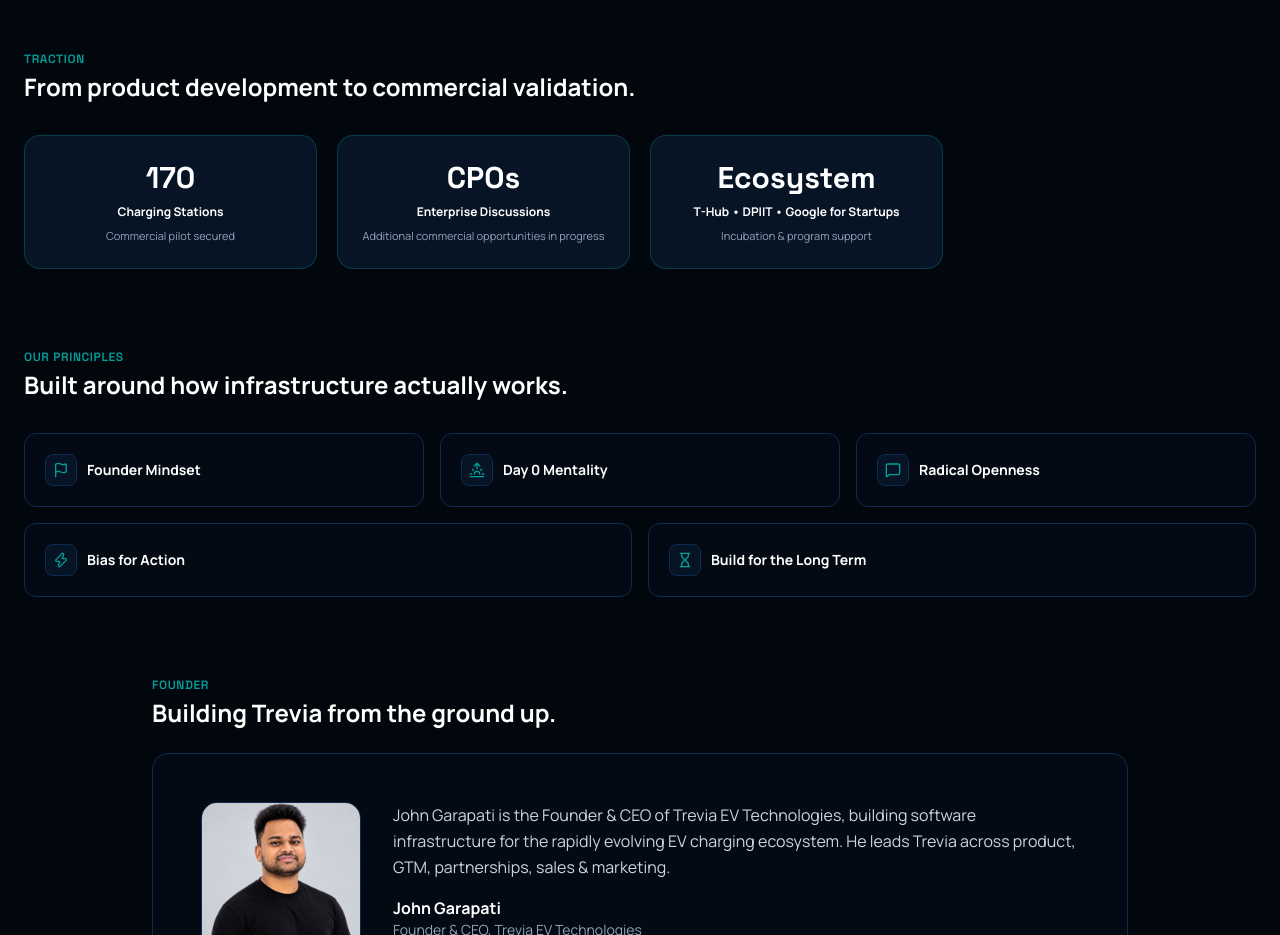
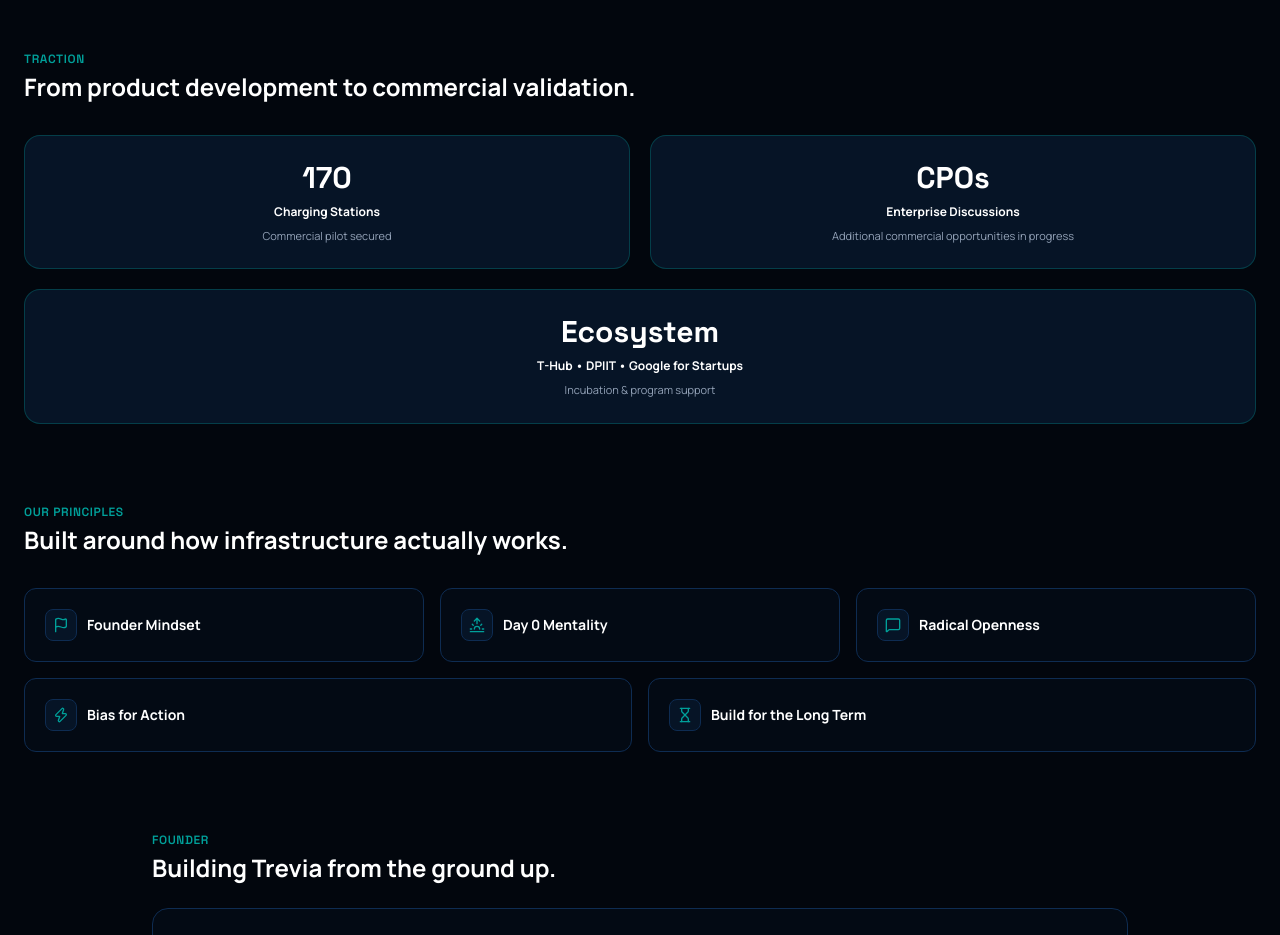
Before and after one commit to Taha0253/trevia-web, a React (Vite) app in the folder frontend/: page /about in a window 1280 px wide. Shown: the part 1180-2115 px from the top of the page. Built offline with nearby package versions, Linux system fonts and the light colour scheme; no server answers.

Commit message:
fixed the spacing problem for Traction

```diff
--- a/frontend/src/pages/company/AboutPage.tsx
+++ b/frontend/src/pages/company/AboutPage.tsx
@@ -164,9 +164,14 @@
           </h2>
         </div>
 
-        <div className="grid grid-cols-1 sm:grid-cols-2 lg:grid-cols-4 gap-5">
-          {TRACTION.map((t) => (
-            <div key={t.label} className="p-6 rounded-2xl bg-surface2 border border-[#00A09A]/30 text-center space-y-2">
+        <div className="grid grid-cols-1 sm:grid-cols-2 gap-5">
+          {TRACTION.map((t, idx) => (
+            <div
+              key={t.label}
+              className={`p-6 rounded-2xl bg-surface2 border border-[#00A09A]/30 text-center space-y-2 ${
+                idx === 2 ? 'sm:col-span-2' : ''
+              }`}
+            >
               <div className="text-3xl font-black text-ink font-mono">{t.value}</div>
               <div className="text-xs font-bold text-ink">{t.label}</div>
               <div className="text-[11px] text-ink3">{t.desc}</div>
```
